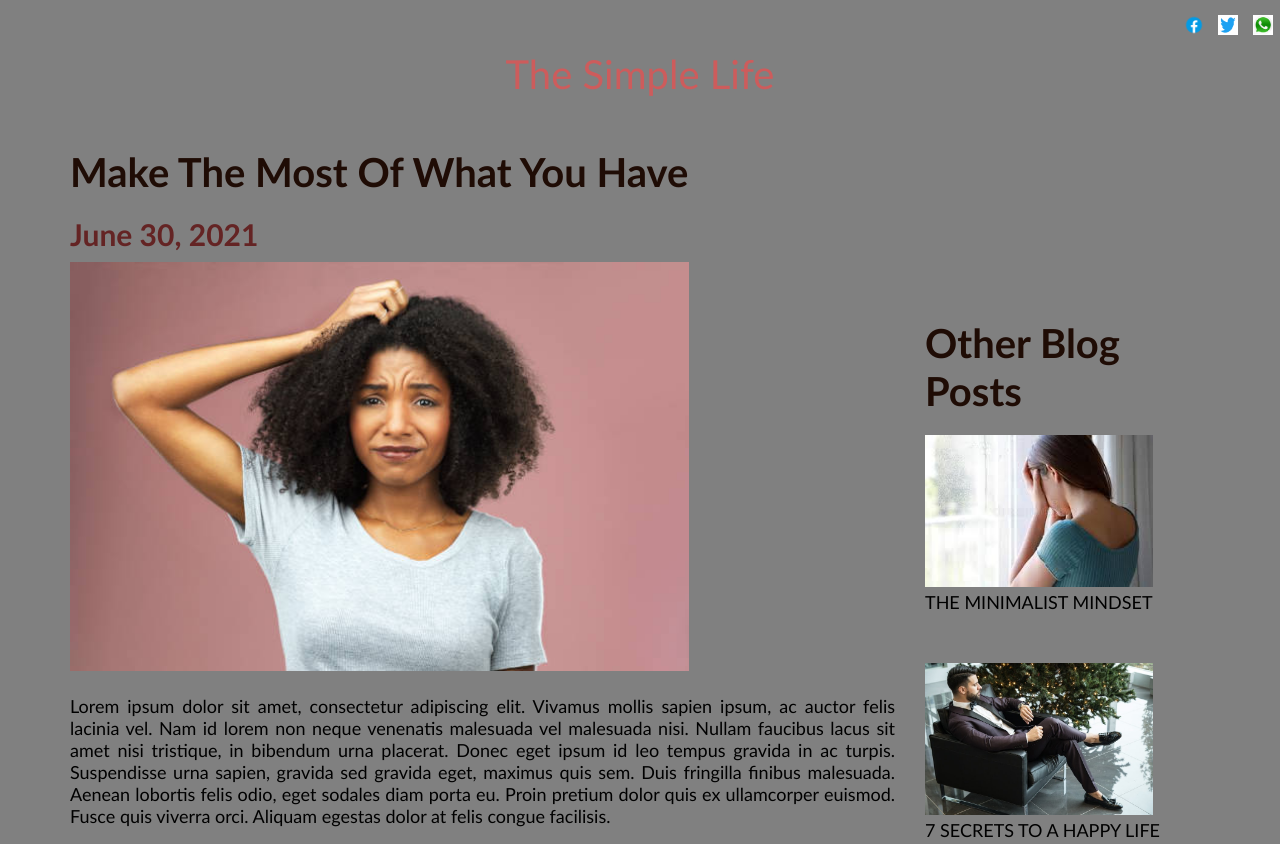
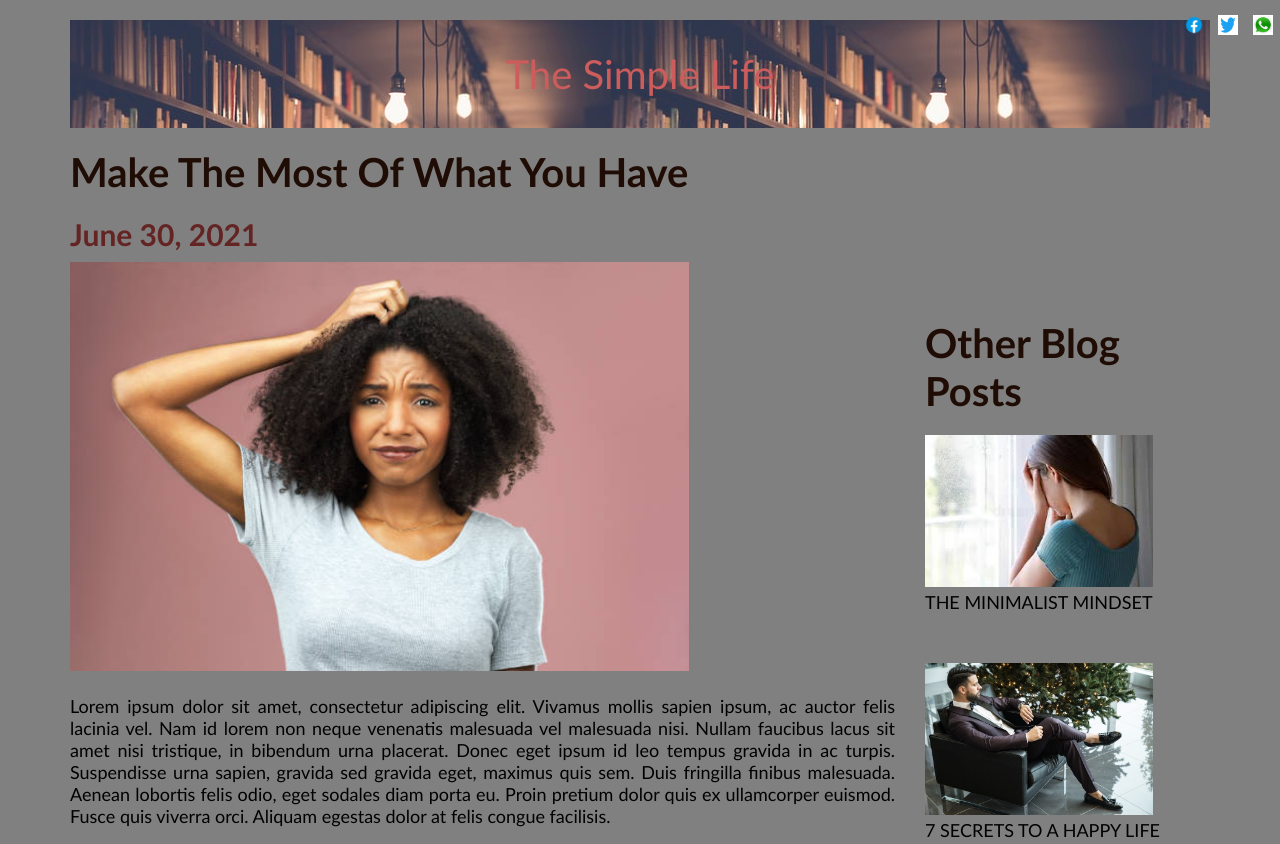
Before and after one commit to Tolulope-M/A-Dummy-blog, a plain HTML site: page index.html in a window 1280 px wide. Shown: the top 844 px of the page. Drawn offline with Linux system fonts and the light colour scheme.

Commit message:
Update style.css

```diff
--- a/style.css
+++ b/style.css
@@ -17,7 +17,7 @@ body {
     padding: 30px;
     font-size: 40px;
     text-align: center;
-    background-image: url(img/bg-image.jfif);
+    background-image: url(bg-image.jfif);
 }
 
 .container {
```
